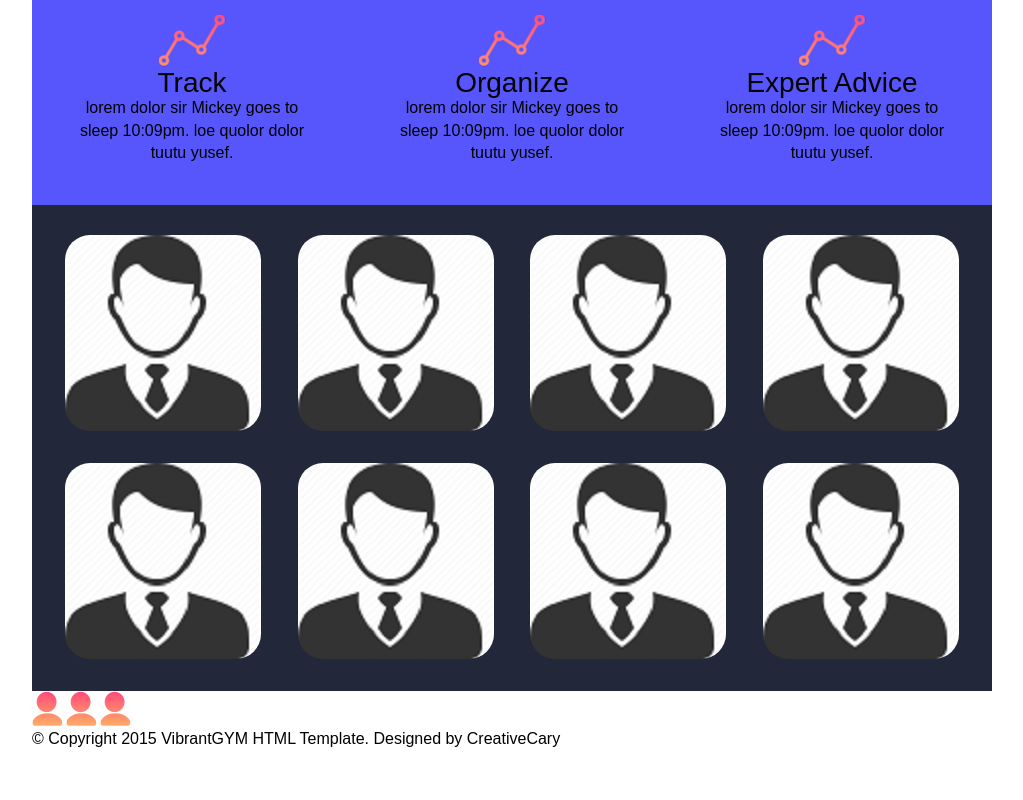
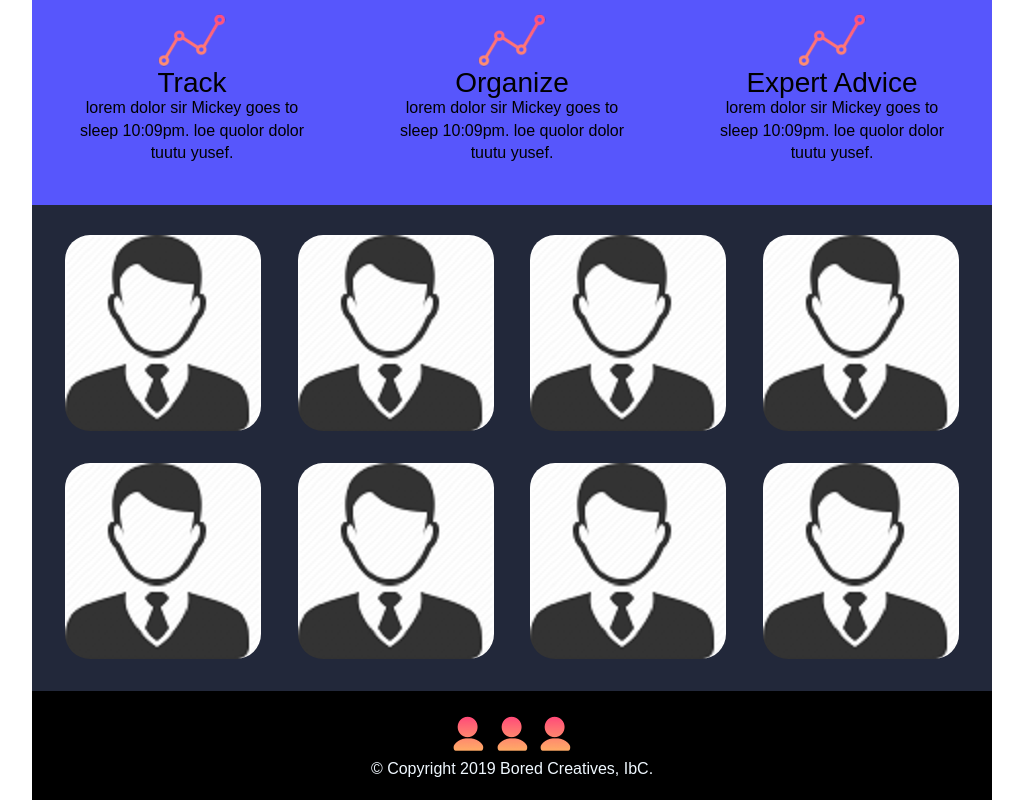
Before and after one commit to ola-dola/Lambda-Lift, a plain HTML site: page index.html in a window 1280 px wide. Shown: the part 1044-1844 px from the top of the page, without its empty margins (128-1151 px from the left). Before the commit the page ends 1794 px from the top, so only its background shows below. Drawn offline with Linux system fonts and the light colour scheme.

Commit message:
Added some styling to the footer section

```diff
--- a/index.html
+++ b/index.html
@@ -127,8 +127,8 @@
         <img src="./img/Profile2.png" alt="social media">
         <img src="./img/Profile2.png" alt="social media">
       </div>
-      <p>© Copyright 2015 VibrantGYM HTML Template. Designed by CreativeCary</p>
-    </footer>
+      <p>© Copyright 2019 Bored Creatives, IbC.</p>
+  </footer>
 
 </body>
 </html>
--- /dev/null
+++ b/less/footer.less
@@ -0,0 +1,16 @@
+footer {
+    background-color: black;
+    color: aliceblue;
+    display: flex;
+    flex-direction: column;
+    align-content: center;
+    align-items: center;
+    padding: 2rem;
+
+    div img {
+        padding: .5rem;
+    }
+    div p {
+        padding: .5rem;
+    }
+}
--- a/less/index.less
+++ b/less/index.less
@@ -4,3 +4,4 @@
 @import "global.less";
 @import "header.less";
 @import "home-page.less";
+@import "footer.less";
```
Also changed, not shown: css/index.css.
